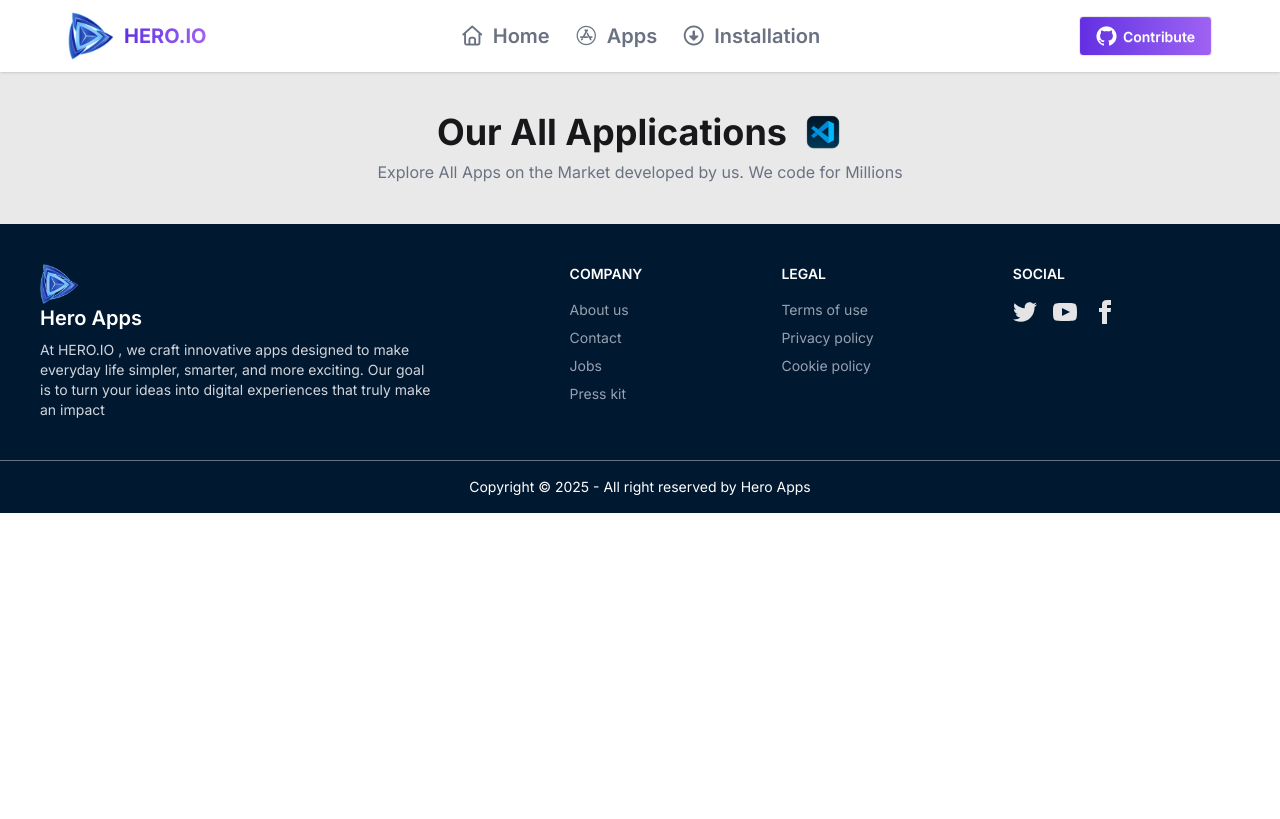
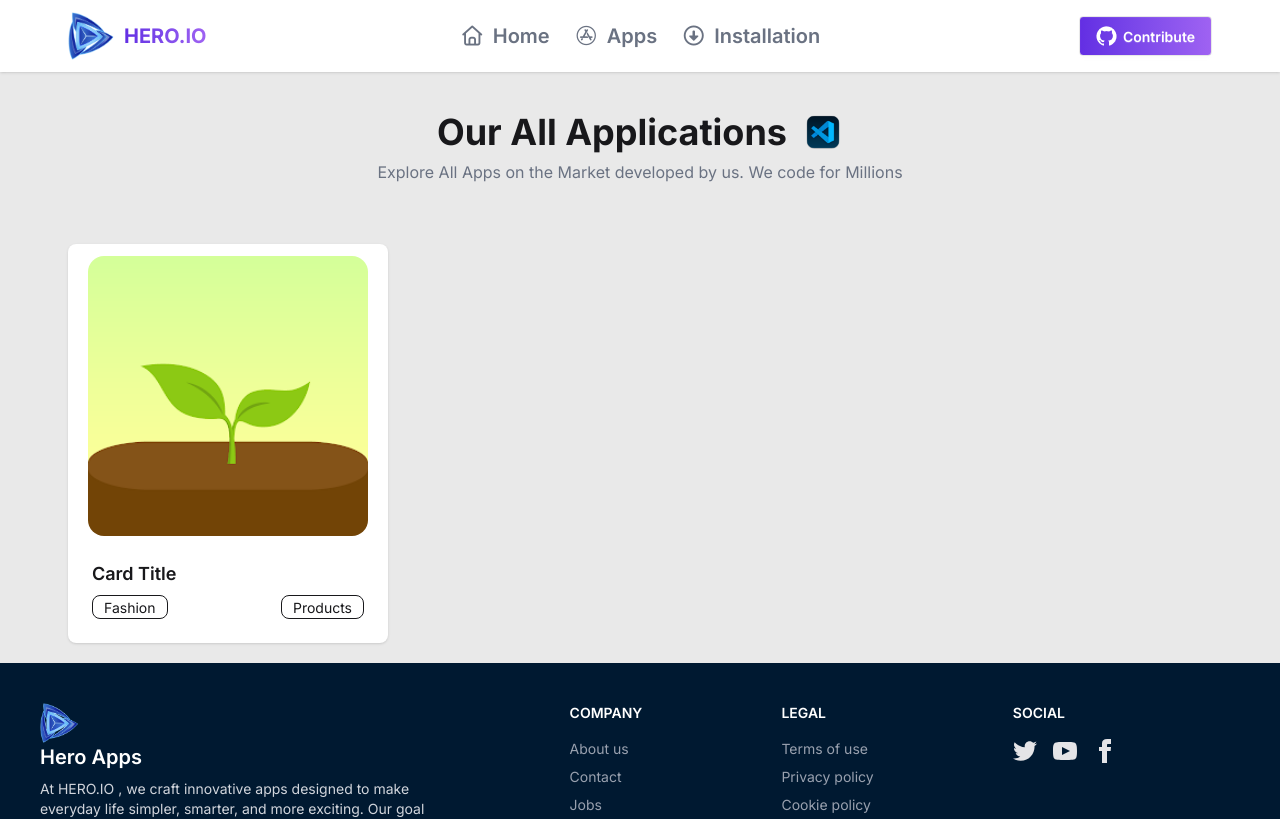
Before and after one commit to Shafiul2323/PHA-8, a React (Vite) app: page /apps in a window 1280 px wide. Shown: the top 819 px of the page. Built offline with nearby package versions, Linux system fonts and the light colour scheme.

Commit message:
App card

```diff
--- a/package.json
+++ b/package.json
@@ -14,6 +14,7 @@
     "react": "^19.1.1",
     "react-dom": "^19.1.1",
     "react-router": "^7.9.3",
+    "react-router-dom": "^7.9.4",
     "tailwindcss": "^4.1.14"
   },
   "devDependencies": {
--- /dev/null
+++ b/src/components/AppCard/AppCard.jsx
@@ -0,0 +1,23 @@
+import React from 'react';
+import applogo from '../../assets/AppIcon1.webp'
+
+const AppCard = () => {
+    return (
+        <div className='flex gap-4'>
+            <div className="card bg-base-100 w-80 shadow-sm">
+                <figure>
+                    <img src={applogo} className='w-70 h-70 rounded-2xl mt-3'/>
+                </figure>
+                <div className="card-body">
+                    <h2 className="card-title">Card Title</h2>
+                    <div className="card-actions justify-between">
+                        <div className="badge badge-outline">Fashion</div>
+                        <div className="badge badge-outline">Products</div>
+                    </div>
+                </div>
+            </div>
+        </div>
+    );
+};
+
+export default AppCard;
--- a/src/components/Banner/Banner.jsx
+++ b/src/components/Banner/Banner.jsx
@@ -9,7 +9,7 @@ const Banner = () => {
             <div className='flex flex-col items-center py-10'>
                 <div className='space-y-5 text-center'>
                     <h1 className='text-6xl font-bold'>We Build <br /><span className='text-[#632ee3]'>Productive</span> <span className='text-[#392f5a]'>Apps</span></h1>
-                    <p className='italic max-w-8/12 mx-auto text-xl pb-5'>At <span class="font-bold">HERO.IO</span> , we craft innovative apps designed to make everyday life simpler, smarter, and more exciting. Our goal is to turn your ideas into digital experiences that truly make an impact</p>
+                    <p className='italic max-w-8/12 mx-auto text-xl pb-5'>At <span className="font-bold">HERO.IO</span> , we craft innovative apps designed to make everyday life simpler, smarter, and more exciting. Our goal is to turn your ideas into digital experiences that truly make an impact</p>
                 </div>
                 <div className='flex gap-5'>
                     <a href="https://play.google.com/store/games" target='_blank' className='btn btn-xs bg-white hover:bg-gray-200 sm:btn-sm md:btn-md lg:btn-lg xl:btn-xl rounded-xl'><img src={GooglePlayLogo} className='w-8 h-8'/>Google Play</a>
--- a/src/components/Header/Navber.jsx
+++ b/src/components/Header/Navber.jsx
@@ -1,13 +1,25 @@
 import React from 'react';
 import LogoImage from '../../assets/logo.png'
 import GithubLogo from '../../assets/github.png'
-import { Link } from 'react-router';
+import { Link } from 'react-router-dom';
 
 const Navber = () => {
     const links = <>
-        <Link to="/"><li><a className='text-xl text-gray-500 font-semibold'><i class="fa-regular fa-house"></i>Home</a></li></Link>
-        <Link to="/apps"><li><a className='text-xl text-gray-500 font-semibold'><i class="fa-brands fa-app-store"></i>Apps</a></li></Link>
-        <Link to="/installations"><li><a className='text-xl text-gray-500 font-semibold'><i class="fa-regular fa-circle-down"></i>Installation</a></li></Link>
+        <li>
+            <Link to="/" className="text-xl text-gray-500 font-semibold">
+                <i className="fa-regular fa-house"></i> Home
+            </Link>
+        </li>
+        <li>
+            <Link to="/apps" className="text-xl text-gray-500 font-semibold">
+                <i className="fa-brands fa-app-store"></i> Apps
+            </Link>
+        </li>
+        <li>
+            <Link to="/installations" className="text-xl text-gray-500 font-semibold">
+                <i className="fa-regular fa-circle-down"></i> Installation
+            </Link>
+        </li>
     </>
     return (
         <div className="navbar bg-base-100 shadow-sm px-17 mx-auto">
--- a/src/components/StateCard/StateCard.jsx
+++ b/src/components/StateCard/StateCard.jsx
@@ -9,7 +9,7 @@ const StateCard = () => {
                     <p className='text-xl'>Total Downloads</p>
                     <div className='flex gap-4 py-3'>
                         <p className='text-5xl font-extrabold'>29.6M</p>
-                        <i class="fa-solid fa-download text-5xl font-extrabold"></i>
+                        <i className="fa-solid fa-download text-5xl font-extrabold"></i>
                     </div>
                     <p className='text-xs'>21% more than last month</p>
                 </div>
@@ -17,7 +17,7 @@ const StateCard = () => {
                     <p className='text-xl'>Total Reviews</p>
                     <div className='flex gap-4 py-3'>
                         <p className='text-5xl font-extrabold'>906K</p>
-                        <i class="fa-solid fa-star text-5xl font-extrabold"></i>
+                        <i className="fa-solid fa-star text-5xl font-extrabold"></i>
                     </div>
                     <p className='text-xs'>46% more than last month</p>
                 </div>
@@ -25,7 +25,7 @@ const StateCard = () => {
                     <p className='text-xl'>Active Apps</p>
                     <div className='flex gap-4 py-3'>
                         <p className='text-5xl font-extrabold'>132+</p>
-                        <i class="fa-brands fa-google-play text-5xl font-extrabold"></i>
+                        <i className="fa-brands fa-google-play text-5xl font-extrabold"></i>
                     </div>
                     <p className='text-xs'>31 more will Launch</p>
                 </div>
--- a/src/main.jsx
+++ b/src/main.jsx
@@ -2,7 +2,7 @@ import { StrictMode } from 'react'
 import { createRoot } from 'react-dom/client'
 import './index.css'
 import App from './App.jsx'
-import { RouterProvider } from "react-router/dom";
+import { RouterProvider } from 'react-router-dom';
 import { router } from './routes/routes.jsx';
 
 
--- a/src/pages/Apps/Apps.jsx
+++ b/src/pages/Apps/Apps.jsx
@@ -1,7 +1,12 @@
 import React from 'react';
 import VScodeLogo from '../../assets/VSCode.png'
+import { useLoaderData } from 'react-router';
+import AppCard from '../../components/AppCard/AppCard';
 
 const Apps = () => {
+    const data = useLoaderData();
+    console.log(data)
+
     return (
         <div>
             <div className='bg-[#E9E9E9]'>
@@ -14,8 +19,8 @@ const Apps = () => {
                 </div>
             </div>
 
-            <div>
-
+            <div className='bg-[#E9E9E9] px-17 py-5 mx-auto'>
+                <AppCard></AppCard>
             </div>
         </div>
     );
--- a/src/pages/Home/Home.jsx
+++ b/src/pages/Home/Home.jsx
@@ -1,8 +1,11 @@
 import React from 'react';
 import Banner from '../../components/Banner/Banner';
 import StateCard from '../../components/StateCard/StateCard';
+import { useLoaderData } from 'react-router';
 
 const Home = () => {
+    const data = useLoaderData();
+
     return (
         <div>
             <Banner></Banner>
--- a/src/pages/Installations/Installations.jsx
+++ b/src/pages/Installations/Installations.jsx
@@ -1,6 +1,9 @@
 import React from 'react';
+import { useLoaderData } from 'react-router';
 
 const Installations = () => {
+
+
     return (
         <div>
             <h1>This is Installations Page</h1>
--- a/src/routes/routes.jsx
+++ b/src/routes/routes.jsx
@@ -15,10 +15,12 @@ export const router = createBrowserRouter([
         {
             index: true,
             path: '/',
+            loader: () => fetch('/AppData.json'),
             Component: Home
         },
         {
           path: '/apps',
+          loader: () => fetch('/AppData.json'),
           Component: Apps
         },
         {
```
Also changed, not shown: 1 other file (tests, documents, lock files or other folders).
